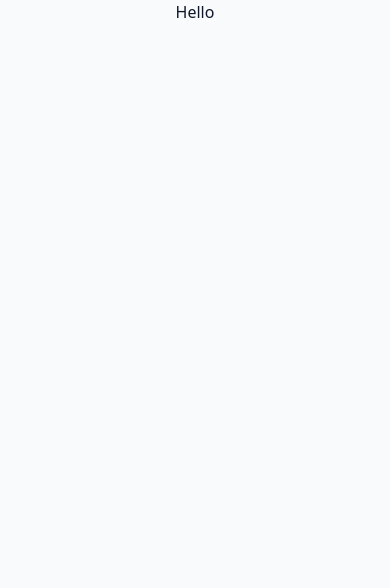
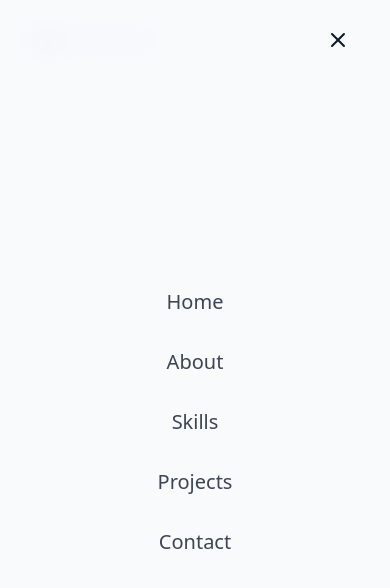
Before and after one commit to StewenE/port-steven, a React (Vite) app: page / in a window 390 px wide. Shown: the top 588 px of the page. Built offline with nearby package versions, Linux system fonts and the light colour scheme.

Commit message:
feat: implement example NavBar

```diff
--- a/src/components/NavBar.tsx
+++ b/src/components/NavBar.tsx
@@ -1,7 +1,73 @@
+import { cn } from "@/lib/utils";
+import { useState, useEffect } from "react";
+import { Menu, X } from "lucide-react";
+
+const navItems = [
+    { name: "Home", href: "#hero" },
+    { name: "About", href: "#about" },
+    { name: "Skills", href: "#skills" },
+    { name: "Projects", href: "#projects" },
+    { name: "Contact", href: "#contact" },
+]
+
 export const NavBar = () => {
+    const [isScrolled, setIsScrolled] = useState(false);
+    const [isMenuOpen, setIsMenuOpen] = useState(true);
+
+    useEffect(() => {
+        const handleScroll = () => {
+            setIsScrolled(window.scrollY > 10);
+        };
+        window.addEventListener("scroll", handleScroll);
+        return () => window.removeEventListener("scroll", handleScroll);
+    }, []);
   return (
-    <div>
+    <nav className={cn(
+            "fixed w-full z-40 transition-all duration-300",
+            isScrolled ? "py-3 bg-background/80 backdrop-blur-md shadow-xs" : "py-5"
+        )}
+    >
+        <div className="container flex items-center justify-between">
+            <a className="text-xl font-bold text-primary flex items-center" href="#hero">
+                <span className="relative z-10">
+                    <span className="text-glow text-foreground">My </span> Portfolio
+                </span>
+            </a>
+            <div className="hidden md:flex space-x-8">
+                {navItems.map((item, key) => (
+                    <a key={key} href={item.href} className="text-foreground/80 hover:text-primary transition-colors duration-300">
+                        {item.name}
+                    </a>
+                ))}
+            </div>
 
-    </div>
+            <button
+                onClick={() => setIsMenuOpen((prev) => !prev)}
+                className="md:hidden p-2 text-color-foreground z-50"
+                aria-label={isMenuOpen ? "Close menu" : "Open menu"}
+            >
+                {isMenuOpen ? <X size={24} /> : <Menu size={24} />} </button>
+
+            <div className={cn(
+                "fixed inset-0 bg-background/95 backdrop-blur-md z-40 flex flex-col items-center justify-center",
+                "transition-all duration-300 md:hidden",
+                isMenuOpen ? "opacity-100 pointer-events-auto" : "opacity-0 pointer-events-none"
+                )}
+            >
+                <div className="flex flex-col space-y-8 text-xl">
+                {navItems.map((item, key) => (
+                    <a key={key} href={item.href}
+                        className="text-foreground/80 hover:text-primary transition-colors duration-300"
+                        onClick={() => setIsMenuOpen(false)}
+                        >
+                        {item.name}
+                    </a>
+                ))}
+            </div>
+            </div>
+
+        </div>
+
+    </nav>
     );
 };
--- a/src/pages/Home.tsx
+++ b/src/pages/Home.tsx
@@ -5,7 +5,6 @@
     return (
         <div className="min-h-screen bg-background text-foreground overflow-x-hidden">
             <ThemeToggle />
-            Hello
             <NavBar />
         </div>
     );
```
